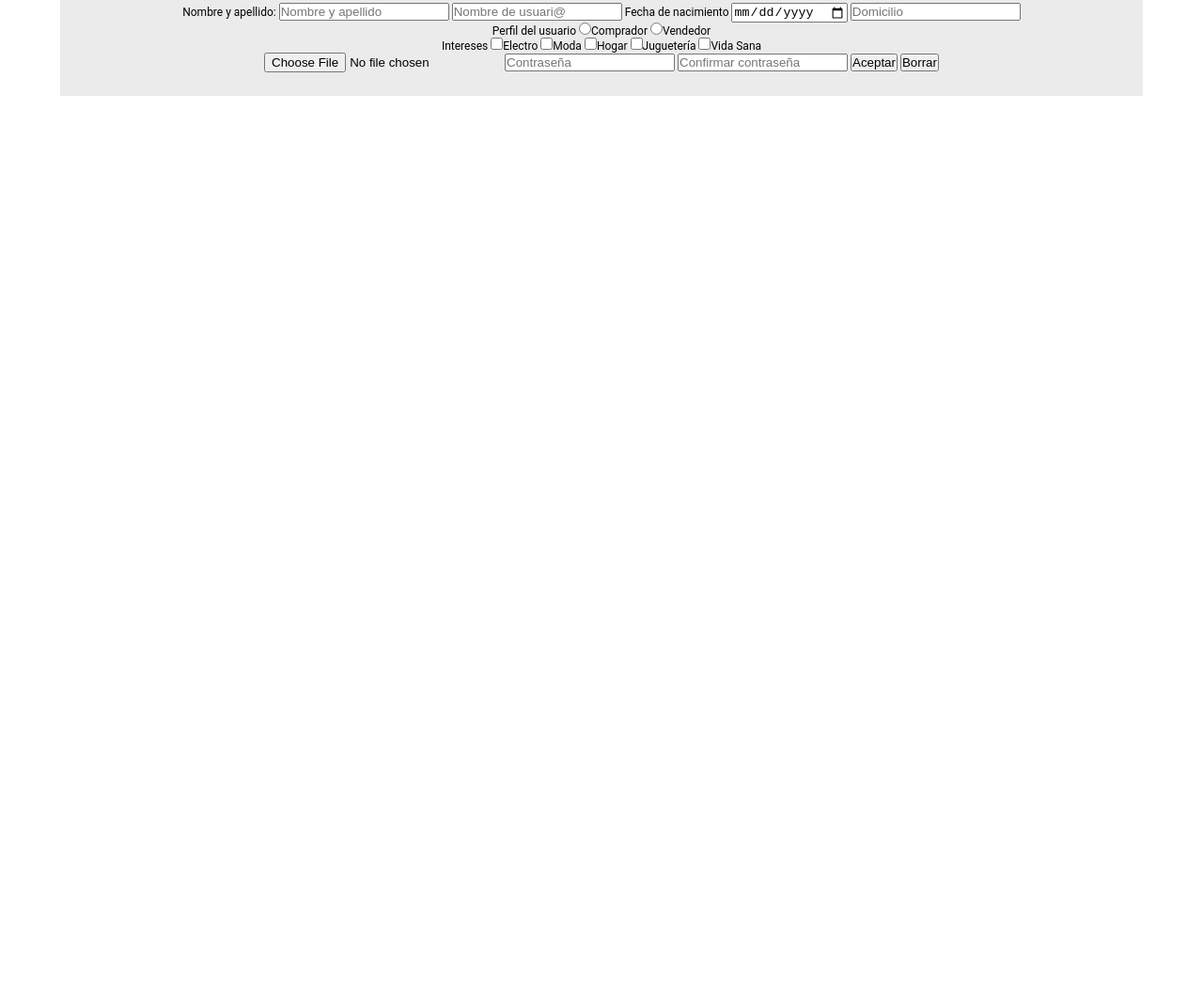
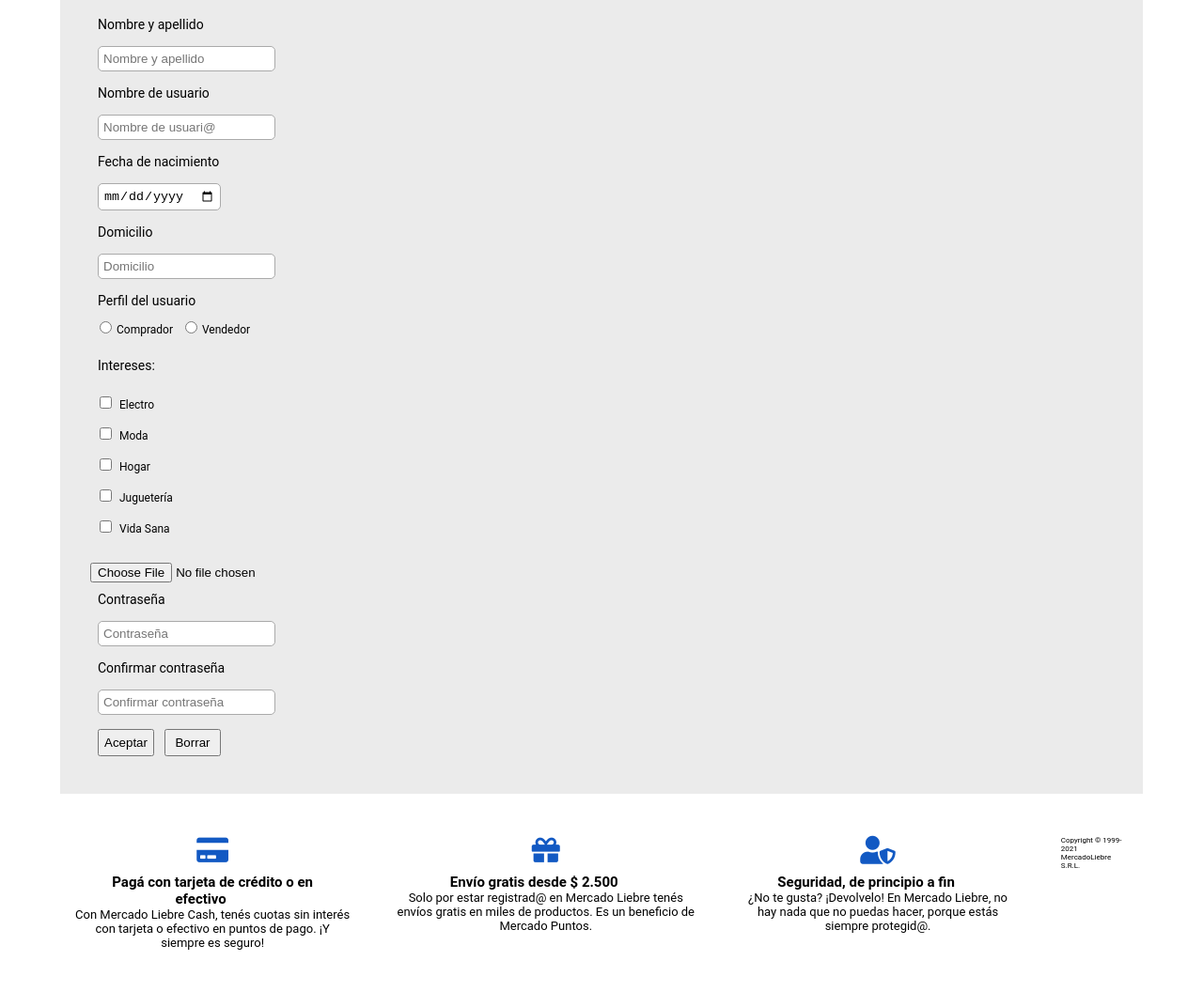
Before and after one commit to francoterragna/MercadoLiebre, a website: page views/register.html in a window 1280 px wide. Shown: the part 130-1186 px from the top of the page at 94% size. Before the commit the page ends 800 px from the top, so only its background shows below. Drawn offline with Linux system fonts and the light colour scheme.

Commit message:
cambios en register

```diff
--- a/public/css/styles.css
+++ b/public/css/styles.css
@@ -10,6 +10,7 @@
     background-color: #EAC926;
     font-size: 12px;
     padding-bottom: 15px;
+    min-width: 385px;
  }
 
  header nav ul{
@@ -82,6 +83,7 @@
      font-family: 'Roboto', sans-serif;
      font-size: 12px;
      background-color: #ebebeb;
+     min-width: 385px;
  }
  section article {
     margin-top: 5px;
@@ -146,6 +148,8 @@
      font-family: 'Roboto', sans-serif;
      font-size: 12px;
      padding: 20px 55px 20px 55px;
+     display: flex;
+     flex-direction: column;
  }
 
  .icono-footer {
@@ -177,6 +181,74 @@
  }
 
 
+
+/* ------------------------------------------ */
+ /* Acá comienza el CSS de la página de Register */
+/* ------------------------------------------ */
+
+.form-register{
+    width: 100%;
+    margin: 0 auto;
+    text-align: left;
+    padding:15px
+}
+
+.label-register{
+    padding:8px;
+    font-size: 14px;
+    font-family: 'Roboto', Helvetica;
+}
+
+.intereses-register{
+    margin-top:15px;
+    margin-bottom:15px;
+    display: flex;
+    flex-direction: column;
+    justify-content: space-between;
+}
+
+.input-register{
+    margin-top: 15px;
+    margin-bottom: 15px;
+    margin-left: 8px;
+    border: 1px solid #aaa;
+    padding: 5px;
+    border-radius:5px
+}
+
+.seleccionar-foto{
+    margin-bottom:10px;
+}
+
+.aceptar-register{
+    margin-left:8px;
+    padding:5px;
+    width: 60px;
+}
+
+.borrar-register{
+    margin-left: 8px;
+    padding:5px;
+    width: 60px;
+}
+
+.label-intereses{
+    margin:10px 3px 5px 3px;
+}
+
+.input-intereses{
+    margin: 3px 2px 2px 10px
+}
+
+.radio-perfil{
+    margin-left: 10px;
+    margin-right: 5px;
+}
+
+
+input:focus{
+    outline: none
+}
 
  @media (min-width: 611px) {
 
@@ -249,11 +321,16 @@
     }
     footer{
         font-size: 16px;
+        flex-direction: row;
     }
 
     footer section p {
         font-size: 13px;
     }
+    footer section{
+        padding: 15px;
+    }
+
 }
 
 @media (min-width: 1200px){
@@ -278,9 +355,13 @@
 
     footer{
         font-size: 15px;
+        flex-direction: row;
     }
 
     footer section p {
         font-size: 13px;
     }
+    footer section{
+        padding: 25px;
+    }
 }
--- a/views/register.html
+++ b/views/register.html
@@ -36,32 +36,84 @@ rel="stylesheet" />
     </header>
 
     <main>
-        <form action="/" method="GET">
-            <label for="nombreCompleto">Nombre y apellido:</label>
-            <input type="text" name="nombreCompleto" placeholder="Nombre y apellido">
-            <input type="text" name="usuario" placeholder="Nombre de usuari@">
-            <label>Fecha de nacimiento</label>
-            <input type="date" name="fechaNacimiento" placeholder="Fecha de nacimiento">
-            <input type="text" name="domicilio" placeholder="Domicilio">
+        <form action="/" method="GET" class="form-register">
+            <label for="nombreCompleto" class="label-register">Nombre y apellido</label><br>
+            <input type="text" name="nombreCompleto" placeholder="Nombre y apellido" class="input-register"><br>
+            <label for="nombreUsuario" class="label-register">Nombre de usuario</label><br>
+            <input type="text" name="nombreUsuario" placeholder="Nombre de usuari@" class="input-register"><br>
+            <label class="label-register">Fecha de nacimiento</label><br>
+            <input type="date" name="fechaNacimiento" placeholder="Fecha de nacimiento" class="input-register"><br>
+            <label for="domicilio" class="label-register">Domicilio</label><br>
+            <input type="text" name="domicilio" placeholder="Domicilio" class="input-register"><br>
             <div>
-                <label>Perfil del usuario</label>
-                <label for="comprador"><input type="radio" name="perfil" id="comprador">Comprador</label>
-                <label for="vendedor"><input type="radio" name="perfil" id="vendedor">Vendedor</label>
+                <label class="label-register">Perfil del usuario</label><br><br>
+                <label for="comprador"><input type="radio" name="perfil" id="comprador" class="radio-perfil">Comprador</label>
+                <label for="vendedor"><input type="radio" name="perfil" id="vendedor" class="radio-perfil">Vendedor</label>
             </div>
-            <div>
-                <label>Intereses</label>
-                <label for="electro"><input type="checkbox" name="intereses" value="electro">Electro</label>
-                <label for="moda"><input type="checkbox" name="intereses" value="moda">Moda</label>
-                <label for="hogar"><input type="checkbox" name="intereses" value="hogar">Hogar</label>
-                <label for="jugueteria"><input type="checkbox" name="intereses" value="jugueteria">Juguetería</label>
-                <label for="vida-sana"><input type="checkbox" name="intereses" value="vida-sana">Vida Sana</label>
+            <div class="intereses-register">
+                <label class="label-register">Intereses:</label><br>
+                <div>
+                    <input type="checkbox" name="intereses" id="electro" class="input-intereses">
+                    <label for="electro" class="label-intereses">Electro</label>
+                    <br>
+                </div><br>
+                <div>
+                    <input type="checkbox" name="intereses" id="moda" class="input-intereses">
+                    <label for="moda" class="label-intereses">Moda</label>
+                    <br>
+                </div><br>
+                <div>
+                    <input type="checkbox" name="intereses" id="hogar" class="input-intereses">
+                    <label for="hogar" class="label-intereses">Hogar</label>
+                    <br>
+                </div><br>
+                <div>
+                    <input type="checkbox" name="intereses" id="jugueteria" class="input-intereses">
+                    <label for="jugueteria" class="label-intereses">Juguetería</label>
+                    <br>
+                </div><br>
+                <div>
+                    <input type="checkbox" name="intereses" id="vida-sana" class="input-intereses">
+                    <label for="vida-sana" class="label-intereses">Vida Sana</label>
+                    <br>
+                </div><br>
+
             </div>
-            <input type="file" name="foto-usuario" accept=".jpg, .png">
-            <input type="password" name="password" placeholder="Contraseña">
-            <input type="password" name="password-confirm" placeholder="Confirmar contraseña">
-            <button type="submit">Aceptar</button>
-            <button type="reset">Borrar</button>
+            <input type="file" name="foto-usuario" accept=".jpg, .png" class="seleccionar-foto"><br>
+            <label for="password" class="label-register">Contraseña</label><br>
+            <input type="password" name="password" placeholder="Contraseña" class="input-register"><br>
+            <label for="password-confirm" class="label-register">Confirmar contraseña</label><br>
+            <input type="password" name="password-confirm" placeholder="Confirmar contraseña" class="input-register"><br>
+            <button type="submit" class="aceptar-register">Aceptar</button>
+            <button type="reset" class="borrar-register">Borrar</button>
         </form>
     </main>
+    <footer>
+        <section>
+            <ul type= 'none' >
+                <i class="fas fa-credit-card icono-footer"></i>
+                <li><strong class="titulos-footer">Pagá con tarjeta de crédito o en efectivo</strong> </li>
+            </ul>
+            <p class="parrafo-footer">Con Mercado Liebre Cash, tenés cuotas sin interés con tarjeta o efectivo en
+                puntos de pago. ¡Y siempre es seguro!</p>
+        </section>
+        <section>
+            <ul type= 'none' >
+                <i class="fas fa-gift icono-footer"></i>
+                <li><strong class="titulos-footer">Envío gratis desde $ 2.500</strong></li>
+            </ul>
+            <p class="parrafo-footer">Solo por estar registrad@ en Mercado Liebre tenés envíos gratis en miles de
+                productos. Es un beneficio de Mercado Puntos.</p>
+        </section>
+        <section>
+            <ul type= 'none' >
+                <i class="fas fa-user-shield icono-footer"></i>
+                <li><strong class="titulos-footer">Seguridad, de principio a fin</strong></li>
+            </ul>
+            <p class="parrafo-footer">¿No te gusta? ¡Devolvelo! En Mercado Liebre, no hay nada que no puedas hacer,
+                porque estás siempre protegid@.</p>
+        </section>
+        <p id ='copyright'>Copyright © 1999-2021 MercadoLiebre S.R.L.</p><br><br>
+    </footer>
     </body>
 </html>
```
